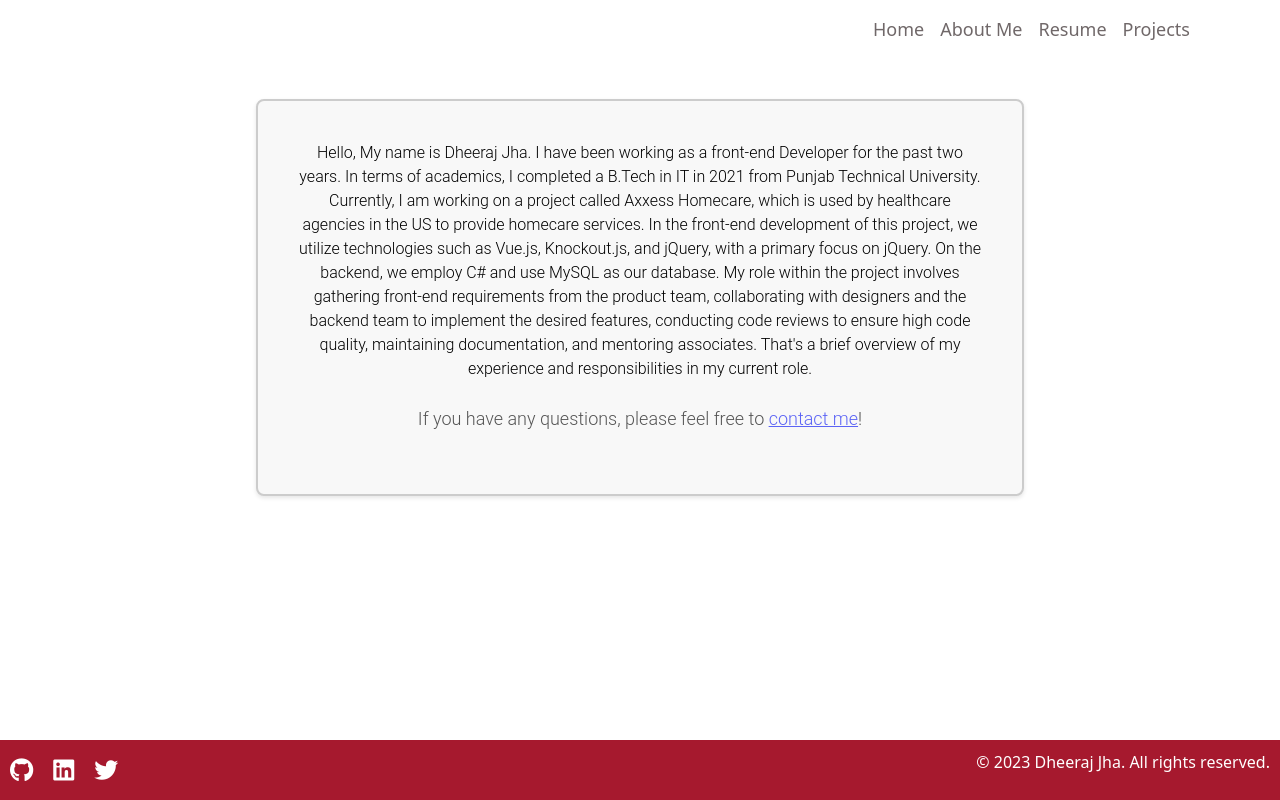
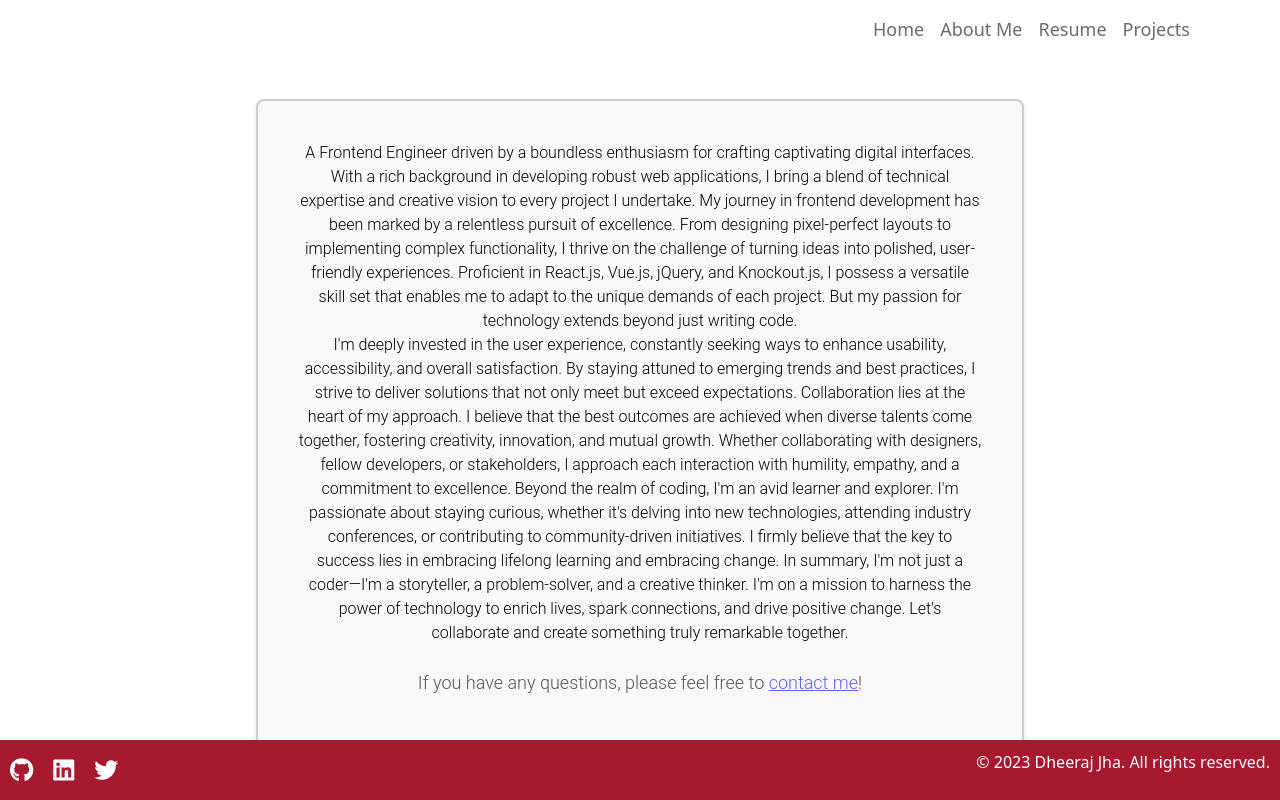
Before and after one commit to theDheerajjha/react-portfolio, a React (Create React App) app: page /about in a window 1280 px wide. Built offline with nearby package versions, Linux system fonts and the light colour scheme.

Commit message:
changed the about me section content

```diff
--- a/src/components/AboutMe.jsx
+++ b/src/components/AboutMe.jsx
@@ -123,18 +123,18 @@ function AboutSection() {
   return (
     <>
       <div className="about-section">
-        Hello, My name is Dheeraj Jha. I have been working as a front-end Developer for the past two years.
-        In terms of academics, I completed a B.Tech in IT in 2021 from Punjab Technical University. Currently, I am
-        working on a project called Axxess Homecare, which is used by healthcare
-        agencies in the US to provide homecare services. In the front-end
-        development of this project, we utilize technologies such as Vue.js,
-        Knockout.js, and jQuery, with a primary focus on jQuery. On the backend,
-        we employ C# and use MySQL as our database. My role within the project
-        involves gathering front-end requirements from the product team,
-        collaborating with designers and the backend team to implement the
-        desired features, conducting code reviews to ensure high code quality,
-        maintaining documentation, and mentoring associates. That's a brief
-        overview of my experience and responsibilities in my current role.
+A Frontend Engineer driven by a boundless enthusiasm for crafting captivating digital interfaces. With a rich background in developing robust web applications, I bring a blend of technical expertise and creative vision to every project I undertake.
+
+My journey in frontend development has been marked by a relentless pursuit of excellence. From designing pixel-perfect layouts to implementing complex functionality, I thrive on the challenge of turning ideas into polished, user-friendly experiences. Proficient in React.js, Vue.js, jQuery, and Knockout.js, I possess a versatile skill set that enables me to adapt to the unique demands of each project.
+
+But my passion for technology extends beyond just writing code.  <br />
+I'm deeply invested in the user experience, constantly seeking ways to enhance usability, accessibility, and overall satisfaction. By staying attuned to emerging trends and best practices, I strive to deliver solutions that not only meet but exceed expectations.
+
+Collaboration lies at the heart of my approach. I believe that the best outcomes are achieved when diverse talents come together, fostering creativity, innovation, and mutual growth. Whether collaborating with designers, fellow developers, or stakeholders, I approach each interaction with humility, empathy, and a commitment to excellence.
+
+Beyond the realm of coding, I'm an avid learner and explorer. I'm passionate about staying curious, whether it's delving into new technologies, attending industry conferences, or contributing to community-driven initiatives. I firmly believe that the key to success lies in embracing lifelong learning and embracing change.
+
+In summary, I'm not just a coder—I'm a storyteller, a problem-solver, and a creative thinker. I'm on a mission to harness the power of technology to enrich lives, spark connections, and drive positive change. Let's collaborate and create something truly remarkable together.
         <br />
         <br />
         <p className="about-section__text">
```
